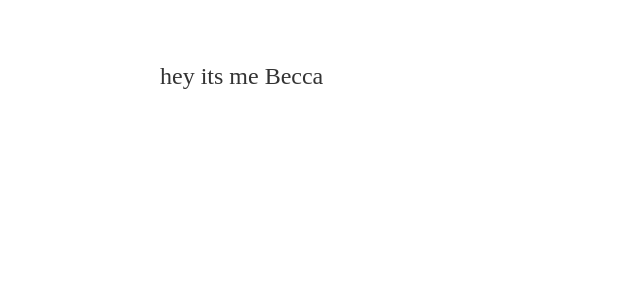
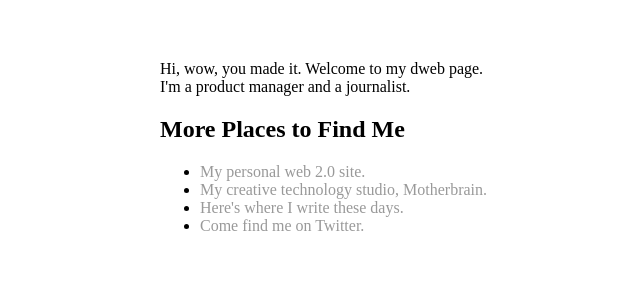
Before and after one commit to rsearles/dweb, a plain HTML site: page index.html in a window 1280 px wide. Shown: the whole page, without its empty margins (32-672 px from the left). Drawn offline with Linux system fonts and the light colour scheme.

Commit message:
Update index.html

```diff
--- a/index.html
+++ b/index.html
@@ -1,9 +1,25 @@
 <!DOCTYPE html>
-<html>
-	<head>
-		<title>beccabigwords.eth</title>
-		<!-- link to main stylesheet -->
-		<link rel="stylesheet" type="text/css" href="/css/main.css">
-	</head>
 
-<p>hey its me Becca</p>
+<html lang="en">
+
+<head>
+	<title>beccabigwords.eth | Home</title>
+	<!-- link to main stylesheet -->
+	<link rel="stylesheet" type="text/css" href="/css/main.css">
+</head>
+
+
+<body>
+Hi, wow, you made it. Welcome to my dweb page.
+<br>
+I'm a product manager and a journalist.
+<h2>More Places to Find Me</h2>
+<ul>
+    <li><a href="www.rebeccasearles.com">My personal web 2.0 site.</a></li>
+    <li><a href="www.motherbrain.xyz">My creative technology studio, Motherbrain.</a></li>
+    <li><a href="www.medium.com/@beccabigwords">Here's where I write these days.</a></li>
+    <li><a href="www.twitter.com/beccabigwords">Come find me on Twitter.</a></li>
+</ul>
+</body>
+
+</html>
```
